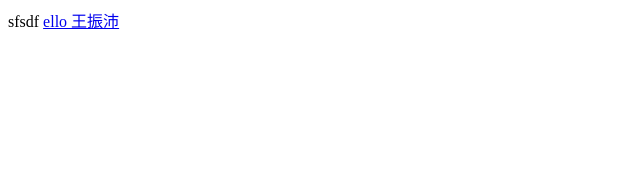
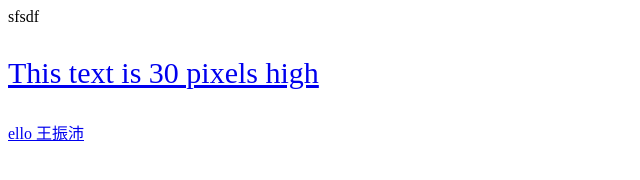
Before and after one commit to ivanliu1019/-ivanliu1019.github.io, a plain HTML site: page index.html in a window 1280 px wide. Shown: the whole page, without its empty margins (0-640 px from the left). Drawn offline with Linux system fonts and the light colour scheme.

Commit message:
Update index.html

```diff
--- a/index.html
+++ b/index.html
@@ -1,5 +1,6 @@
 <html>
   <h>sfsdf</h>
   <a href="www.baidu.com" >
+    <p style="font-size:30px">This text is 30 pixels high</p>
 </html>
 ello 王振沛
```
